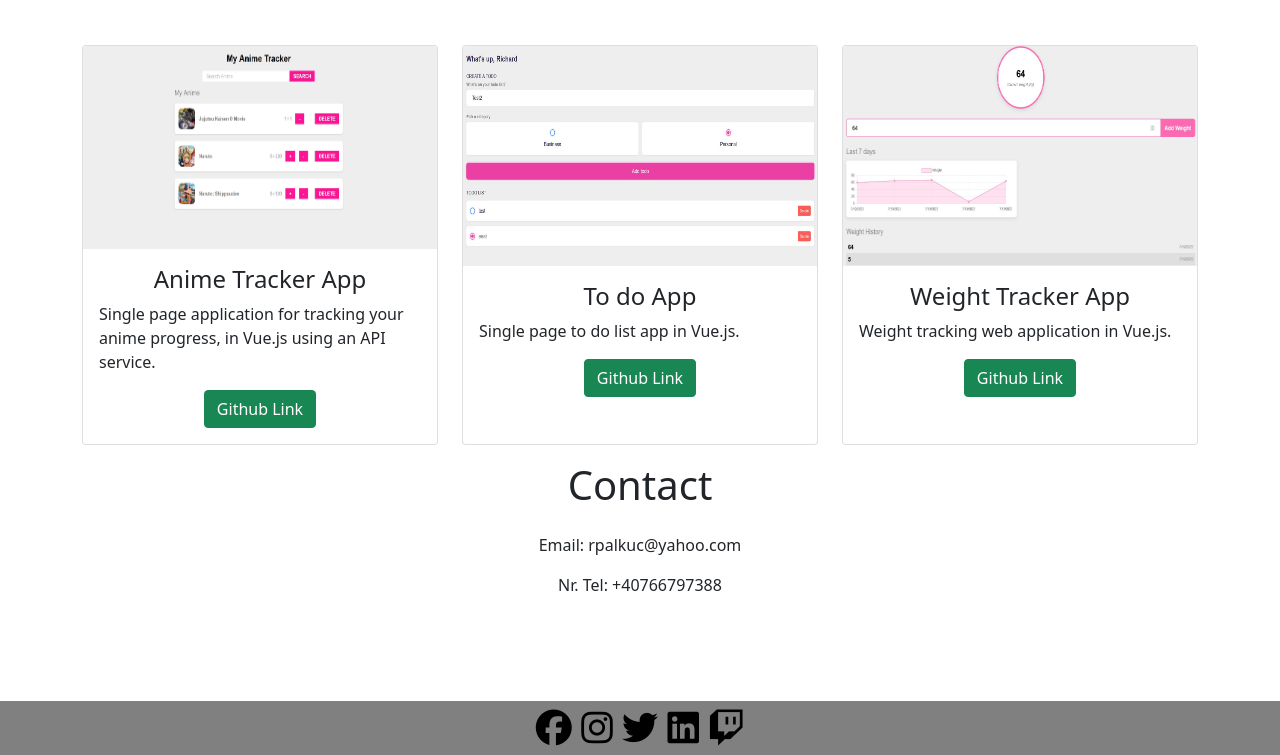
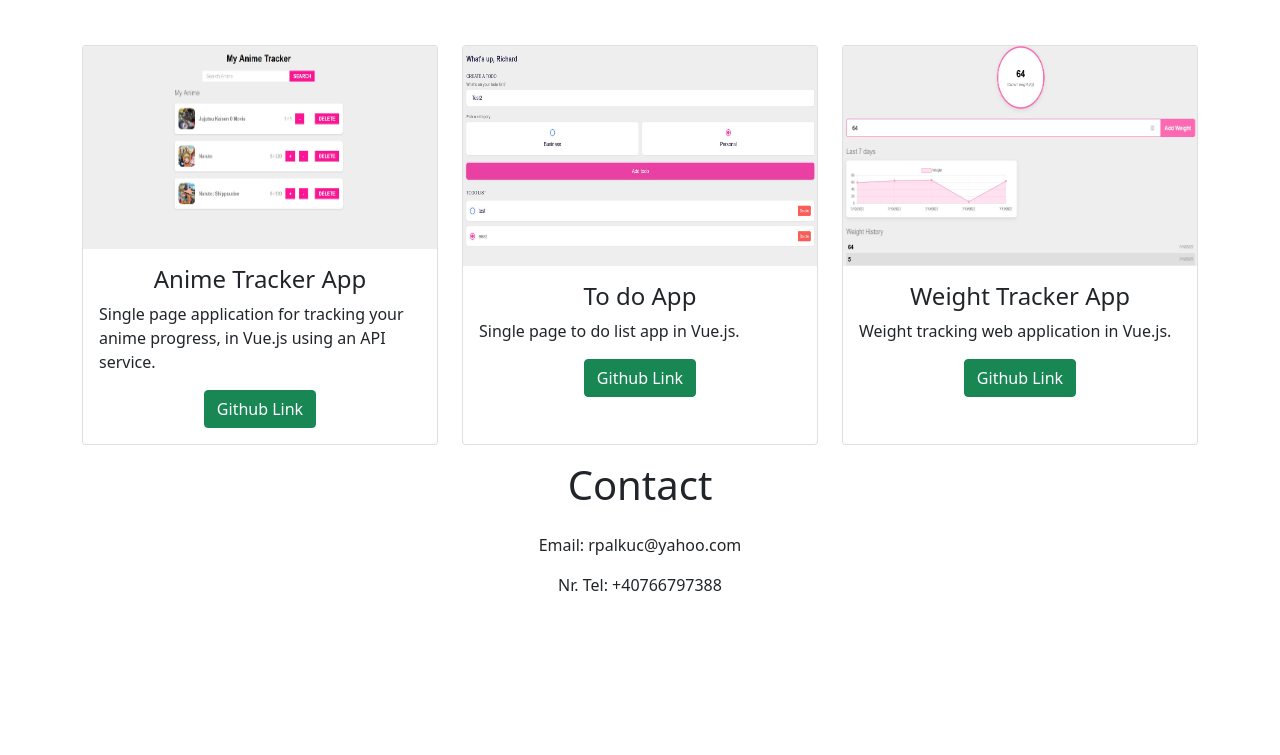
Before and after one commit to Richiul/Richiul.github.io, a plain HTML site: page index.html in a window 1280 px wide. Shown: the part 2703-3458 px from the top of the page. After the commit the page ends 3380 px from the top, so only its background shows below. Drawn offline with nearby package versions, Linux system fonts and the light colour scheme.

Commit message:
updated portofolio

```diff
--- a/index.html
+++ b/index.html
@@ -283,19 +283,6 @@
                 </div>
         </div>
     </section>
-    <!-- footer section-->
-    <footer id="footer">
-        <div class="container-fluid">
-            <!-- social media icons -->
-            <div class="social-icons mt-4">
-                <a href="https://www.facebook.com/" target="_blank"><i class="fab fa-facebook"></i></a>
-                <a href="https://www.instagram.com/" target="_blank"><i class="fab fa-instagram"></i></a>
-                <a href="https://www.twitter.com/" target="_blank"><i class="fab fa-twitter"></i></a>
-                <a href="https://www.linkedin.com/" target="_blank"><i class="fab fa-linkedin"></i></a>
-                <a href="https://www.twitch.tv/" target="_blank"><i class="fab fa-twitch"></i></a>
-            </div>
-        </div>
-    </footer>
 
     <!-- load javascript after loading all html content -->
     <script src="script/script.js"></script>
```
